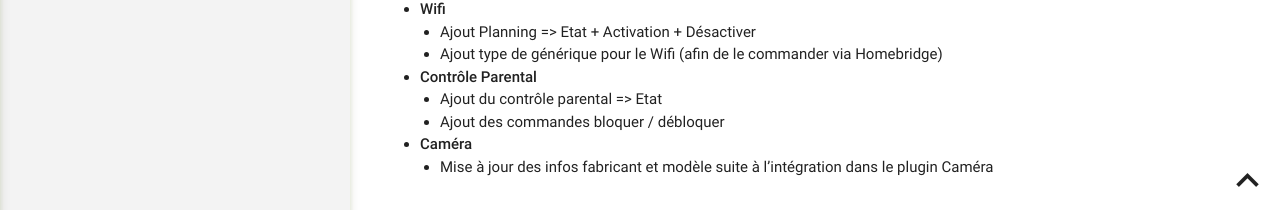
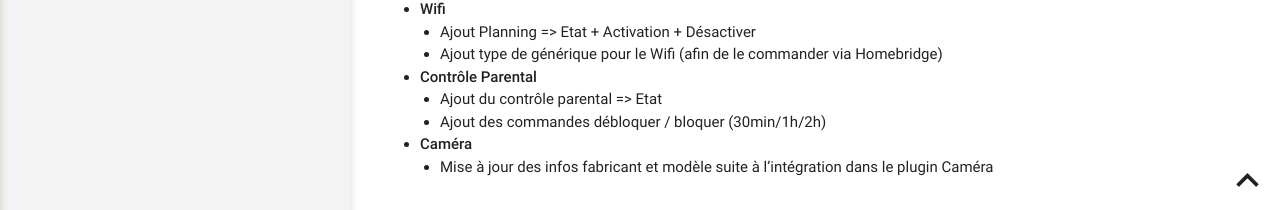
Before and after one commit to mika-nt28/Documentations, a Jekyll site: the page built from Freebox_OS/fr_FR/changelog.md, in a window 1280 px wide and 900 px high, scrolled down 3257 px. Shown: the part 687-897 px from the top of the window. Built offline with Jekyll 4.4.1, drawn with Linux system fonts in a browser that asks for light colours.

```diff
--- a/Freebox_OS/fr_FR/changelog.md
+++ b/Freebox_OS/fr_FR/changelog.md
@@ -157,6 +157,6 @@
   - Ajout type de générique pour le Wifi (afin de le commander via Homebridge)
 - **Contrôle Parental**
   - Ajout du contrôle parental => Etat
-  - Ajout des commandes bloquer / débloquer
+  - Ajout des commandes débloquer / bloquer (30min/1h/2h)
 - **Caméra**
   - Mise à jour des infos fabricant et modèle suite à l'intégration dans le plugin Caméra
```
Also changed, not shown: Freebox_OS/fr_FR/index.md (+1 -0 lines).
